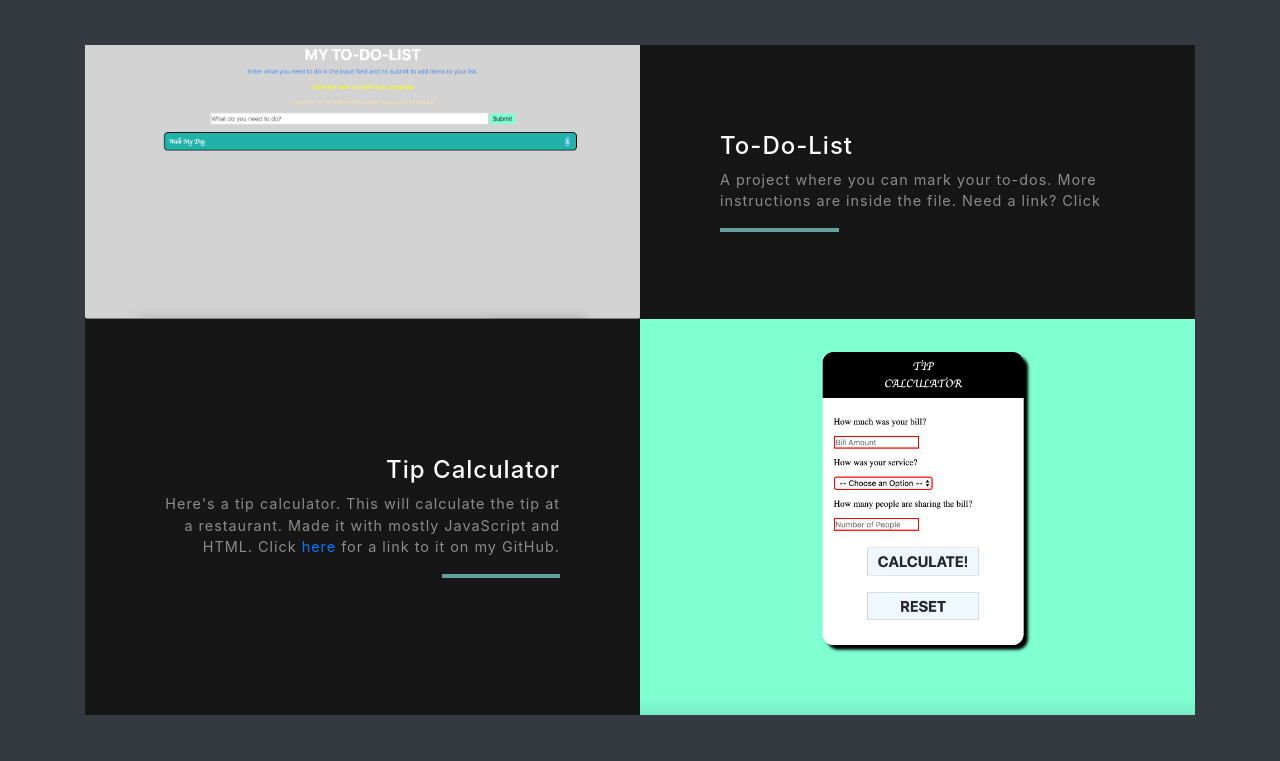
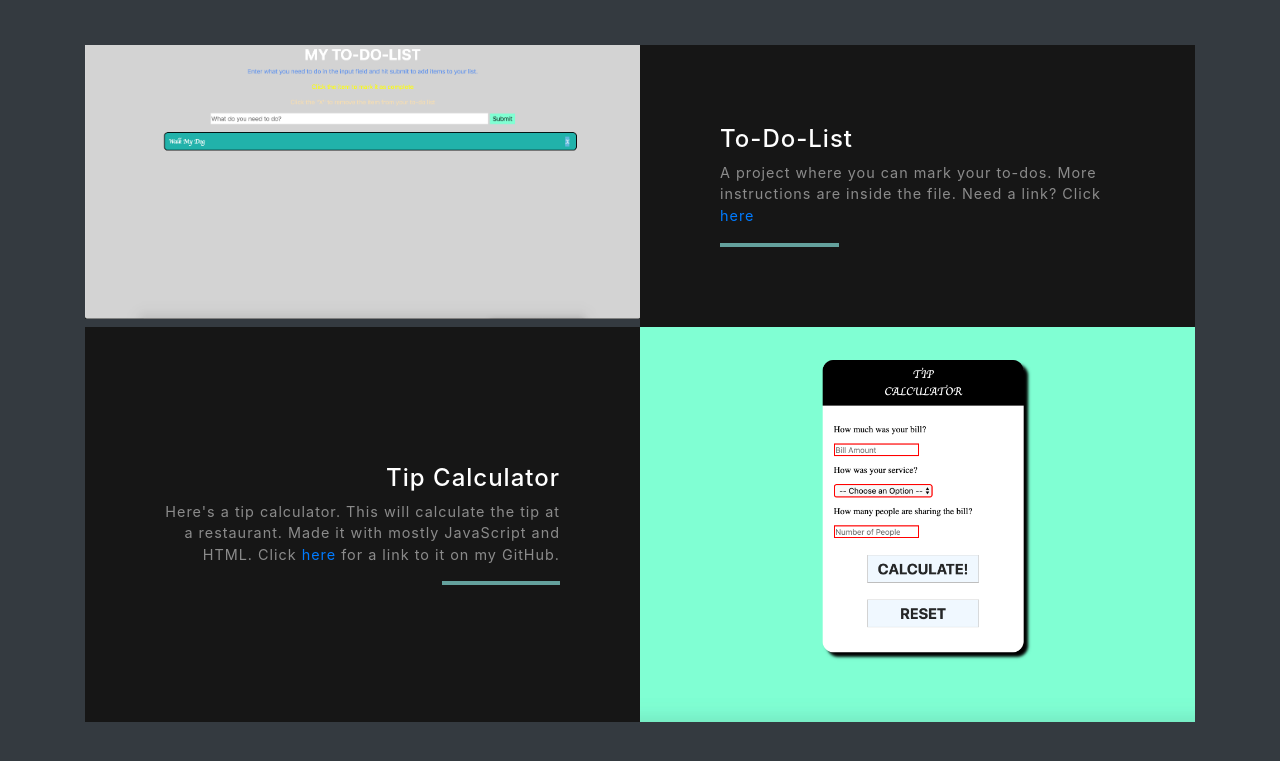
Before and after one commit to CallMeLance/CallMeLance.github.io, a website with bundled scripts: page index.html in a window 1280 px wide. Shown: the part 2336-3097 px from the top of the page. Built offline with nearby package versions, Linux system fonts and the light colour scheme.

Commit message:
Found a small error and fixing it.

```diff
--- a/index.html
+++ b/index.html
@@ -102,7 +102,7 @@
             <div class="d-flex h-100">
               <div class="project-text w-100 my-auto text-center text-lg-left">
                 <h4 class="text-white">To-Do-List</h4>
-                <p class="mb-0 text-white-50">A project where you can mark your to-dos. More instructions are inside the file. Need a link? Click <a href="https://github.com/CallMeLance/To-Do-List" target="_blank"></a></p>
+                <p class="mb-0 text-white-50">A project where you can mark your to-dos. More instructions are inside the file. Need a link? Click <a href="https://github.com/CallMeLance/To-Do-List" target="_blank">here</a></p>
                 <hr class="d-none d-lg-block mb-0 ml-0">
               </div>
             </div>
```
